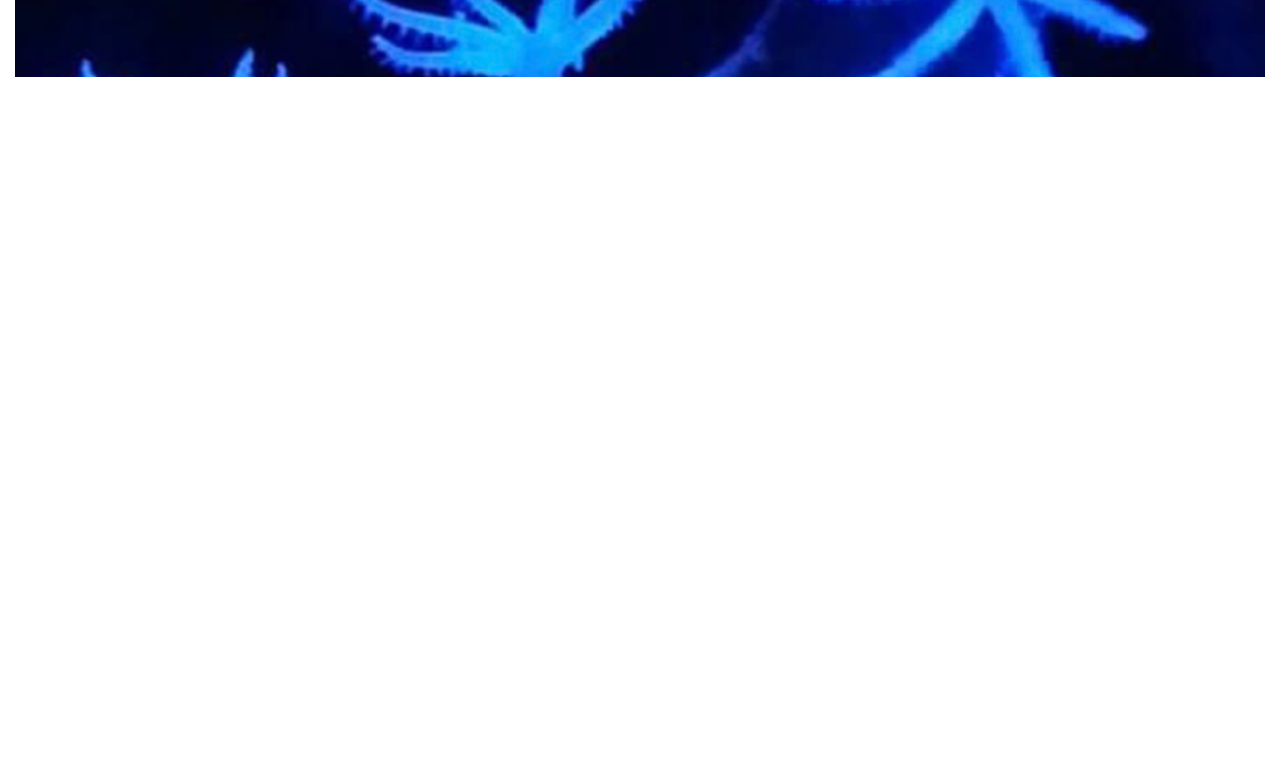
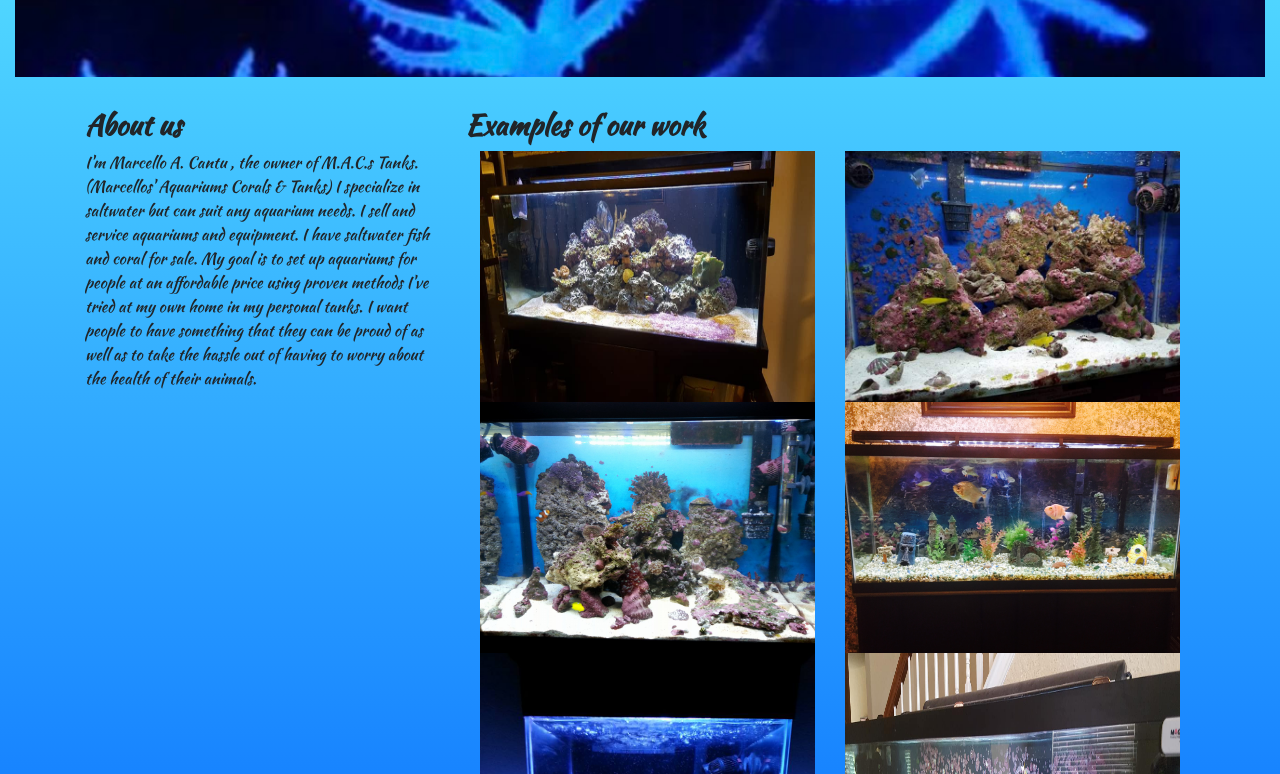
Before and after one commit to CharlesWillcockson/MACsTanks, a plain HTML site: page index.html in a window 1280 px wide. Shown: the part 247-1021 px from the top of the page. Before the commit the page ends 800 px from the top, so only its background shows below. Drawn offline with nearby package versions, Linux system fonts and the light colour scheme; a web font is replaced by a local one.

Commit message:
added photos

```diff
--- a/index.html
+++ b/index.html
@@ -14,7 +14,7 @@
     <link href="https://fonts.googleapis.com/css2?family=Kaushan+Script&family=Long+Cang&display=swap" rel="stylesheet">
     <title>Document</title>
 </head>
-<body>
+<body id="body">
 <div class="text-center my-3">
     <a class="mx-2" href="https://www.facebook.com/macstanks"><i class="bi bi-facebook"></i><b> Facebook</b></a>
     <a class="mx-2" href="https://www.instagram.com/macstanks210/"><i class="bi bi-instagram"></i><b> Instagram</b></a>
@@ -27,8 +27,36 @@
     </div>
 </div>
 
-    <div>
+<div class="container">
+    <div class="row">
+        <div class="col-md-4">
+            <h3><b>About us</b></h3>
+            <p>I'm Marcello A. Cantu , the owner of M.A.C.s Tanks. (Marcellos' Aquariums Corals & Tanks) I specialize in
+                saltwater but can suit any aquarium needs.
+                I sell and service aquariums and equipment. I have saltwater fish and coral for sale. My goal is to set
+                up aquariums for people at an affordable price using proven methods I've tried at my own home in my
+                personal tanks. I want people to have something that they can be proud of as well as to take the hassle
+                out of having to worry about the health of their animals.</p>
+        </div>
+        <div class="col-md-8">
+            <h3><b>Examples of our work</b></h3>
+            <div class="container">
+                <div class="row">
+                    <img class="col-md-6" src="assets/tank1.jpeg" alt="">
+                    <img class="col-md-6" src="assets/tank2.jpeg" alt="">
+                </div>
+                <div class="row">
+                    <img class="col-md-6" src="assets/tank3.jpeg" alt="">
+                    <img class="col-md-6" src="assets/tank4.jpeg" alt="">
+                </div>
+                <div class="row">
+                    <img class="col-md-6" src="assets/tank5.jpeg" alt="">
+                    <img class="col-md-6" src="assets/tank6.jpeg" alt="">
+                </div>
+            </div>
+        </div>
+    </div>
+</div>
 
-    </div>
 </body>
 </html>
--- a/style.css
+++ b/style.css
@@ -1,3 +1,15 @@
+#body {
+    background: hsla(217, 100%, 50%, 1);
+    background: linear-gradient(90deg, hsla(217, 100%, 50%, 1) 0%, hsla(186, 100%, 69%, 1) 100%);
+    background: -moz-linear-gradient(90deg, hsla(217, 100%, 50%, 1) 0%, hsla(186, 100%, 69%, 1) 100%);
+    background: -webkit-linear-gradient(90deg, hsla(217, 100%, 50%, 1) 0%, hsla(186, 100%, 69%, 1) 100%);
+    filter: progid: DXImageTransform.Microsoft.gradient( startColorstr="#0061FF", endColorstr="#60EFFF", GradientType=1 );
+}
+
+#body * {
+    font-family: 'Kaushan Script', cursive;
+}
+
 .jumbotron * {
     color: #4361ee;
 }
```
Also changed, not shown: assets/blueCoral.jpeg (deleted), assets/tank1.jpeg (added), assets/tank2.jpeg (added), assets/tank3.jpeg (added), assets/tank4.jpeg (added), assets/tank5.jpeg (added), assets/tank6.jpeg (added). Lines whose indentation alone changed are shown as unchanged.
